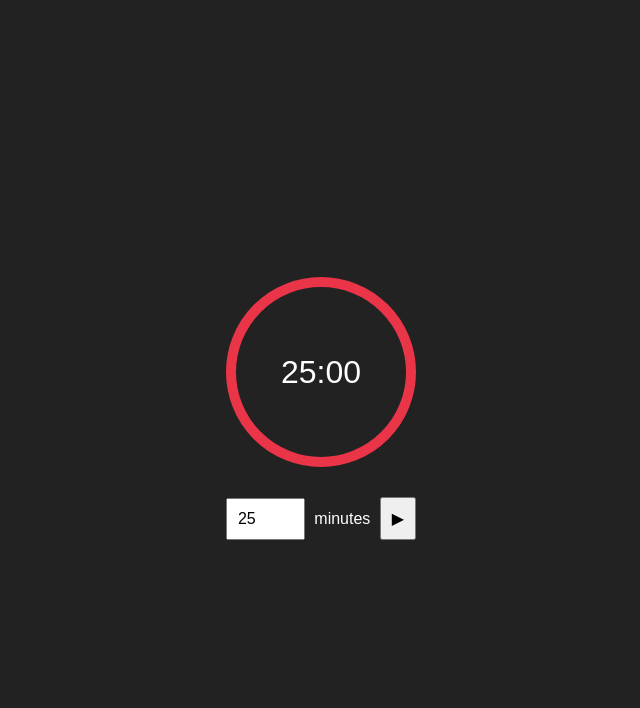
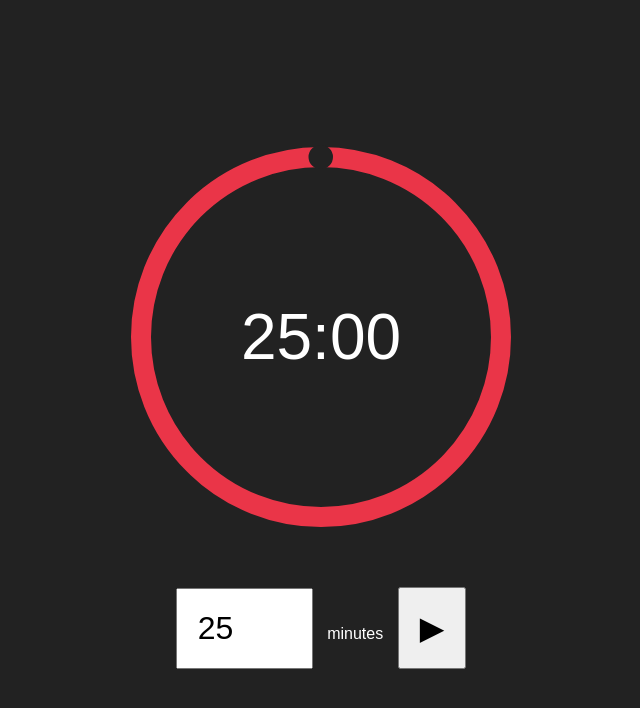
Before and after one commit to hpharen/Pomodoro, a plain HTML site: page timer.html in a window 1280 px wide. Shown: the whole page, without its empty margins (319-959 px from the left). Drawn offline with Linux system fonts and the light colour scheme.

Commit message:
enlarged everything

```diff
--- a/timer.html
+++ b/timer.html
@@ -17,13 +17,15 @@
         }
         .timer-container {
             position: relative;
-            width: 200px;
-            height: 200px;
+            width: 400px; /* Doubled size */
+            height: 400px; /* Doubled size */
         }
         svg {
             position: absolute;
             top: 0;
             left: 0;
+            width: 400px; /* Doubled size */
+            height: 400px; /* Doubled size */
             transform: rotate(-90deg);
         }
         circle {
@@ -34,24 +36,24 @@
             top: 50%;
             left: 50%;
             transform: translate(-50%, -50%);
-            font-size: 2rem;
+            font-size: 4rem; /* Doubled size */
         }
         .controls {
-            margin-top: 20px;
+            margin-top: 40px; /* Doubled margin */
         }
         button, input {
-            margin: 5px;
-            padding: 10px;
-            font-size: 1rem;
+            margin: 10px; /* Doubled margin */
+            padding: 20px; /* Doubled padding */
+            font-size: 2rem; /* Doubled font size */
         }
     </style>
 </head>
 <body>
     <div class="timer-container">
-        <svg width="200" height="200">
-            <circle cx="100" cy="100" r="90" stroke="#EA3548" stroke-width="10" fill="none" />
-            <circle id="progress" cx="100" cy="100" r="90" stroke="#222" stroke-width="12" fill="none"
-                    stroke-dasharray="565" stroke-dashoffset="0" stroke-linecap="round" />
+        <svg width="400" height="400">
+            <circle cx="200" cy="200" r="180" stroke="#EA3548" stroke-width="20" fill="none" />
+            <circle id="progress" cx="200" cy="200" r="180" stroke="#222" stroke-width="24" fill="none"
+                    stroke-dasharray="1130" stroke-dashoffset="0" stroke-linecap="round" />
         </svg>
         <div class="timer" id="timer-display">25:00</div>
     </div>
@@ -67,7 +69,7 @@
         let running = false;
         const timerDisplay = document.getElementById("timer-display");
         const progressCircle = document.getElementById("progress");
-        const fullDashOffset = 565;
+        const fullDashOffset = 1130; // Adjusted for new circle size
         const startPauseBtn = document.getElementById("start-pause-btn");
 
         function updateDisplay() {
```
